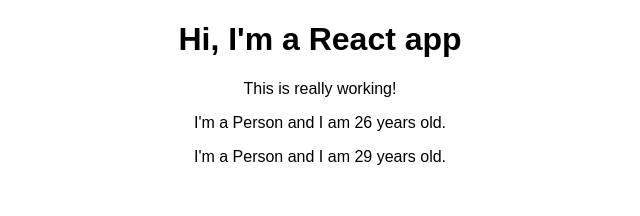
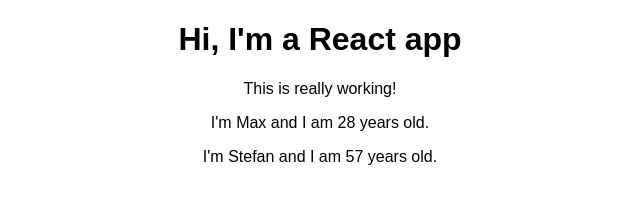
Before and after one commit to illutek/react-udemy, a React (Create React App) app: page / in a window 1280 px wide. Shown: the top 216 px of the page, without its empty margins (320-960 px from the left). Built offline with nearby package versions, Linux system fonts and the light colour scheme.

Commit message:
end section 3 college 35

```diff
--- a/src/App.js
+++ b/src/App.js
@@ -8,8 +8,8 @@
       <div className="App">
         <h1>Hi, I'm a React app</h1>
         <p>This is really working!</p>
-        <Person />
-        <Person />
+        <Person name="Max" age="28" />
+        <Person name="Stefan" age="57">My Hobbie: Front-end</Person>
 
       </div>
     );
--- a/src/Person/Person.js
+++ b/src/Person/Person.js
@@ -1,8 +1,8 @@
 // Functional Component
 import React from "react";
 
-const person = () => {
-  return <p>I'm a Person and I am { Math.floor(Math.random() * 30) } years old.</p>
+const person = (props) => {
+  return <p>I'm {props.name} and I am { props.age } years old.</p>
 };
 
 export default person;
```
